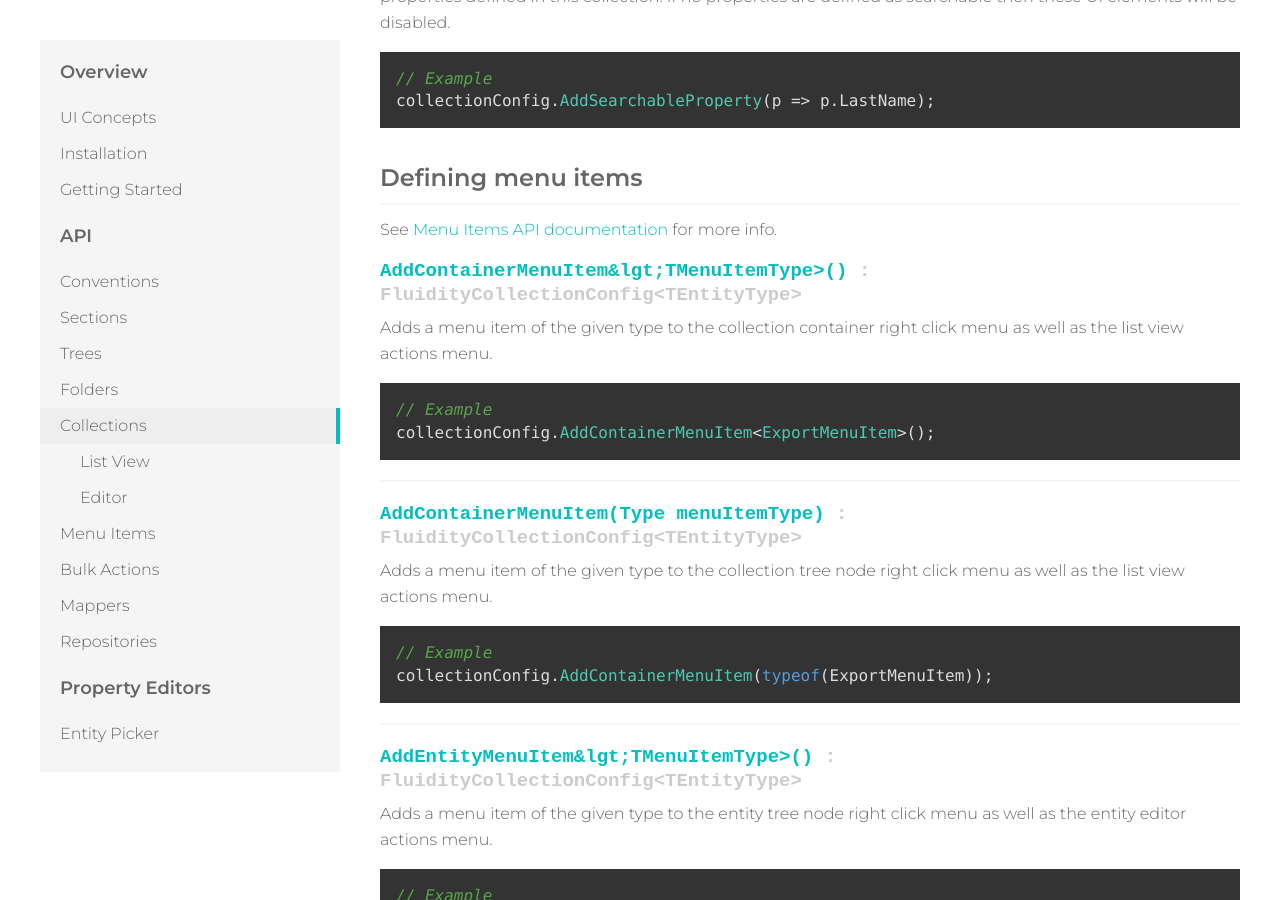
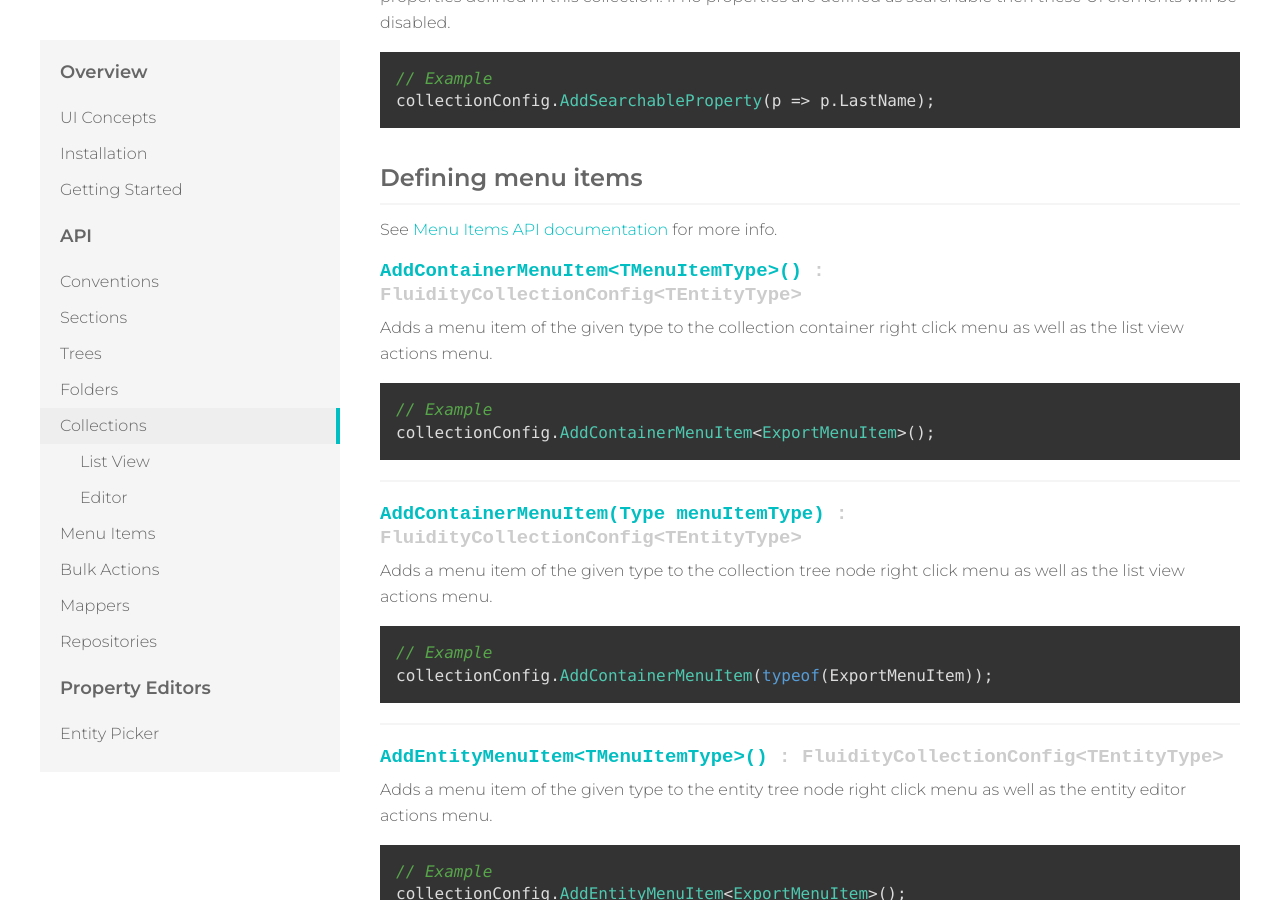
Before and after one commit to mattbrailsford/umbraco-fluidity, a Jekyll site: the page built from docs/_pages/02-api-04-collections.md, in a window 1280 px wide and 900 px high, scrolled down 5141 px. Built offline with Jekyll 4.4.1, drawn with Linux system fonts in a browser that asks for light colours; some of the changed lines change nothing that is shown.

Commit message:
Code error

```diff
--- a/docs/_pages/02-api-04-collections.md
+++ b/docs/_pages/02-api-04-collections.md
@@ -215,7 +215,7 @@ collectionConfig.AddSearchableProperty(p => p.LastName);
 {: .mt}
 See [Menu Items API documentation]({{ site.baseurl }}/api/menu-items/) for more info.
 
-#### AddContainerMenuItem&lgt;TMenuItemType&gt;() *: FluidityCollectionConfig&lt;TEntityType&gt;*
+#### AddContainerMenuItem&lt;TMenuItemType&gt;() *: FluidityCollectionConfig&lt;TEntityType&gt;*
 {: .signature}
 
 Adds a menu item of the given type to the collection container right click menu as well as the list view actions menu.
@@ -239,7 +239,7 @@ collectionConfig.AddContainerMenuItem(typeof(ExportMenuItem));
 
 ---
 
-#### AddEntityMenuItem&lgt;TMenuItemType&gt;() *: FluidityCollectionConfig&lt;TEntityType&gt;*
+#### AddEntityMenuItem&lt;TMenuItemType&gt;() *: FluidityCollectionConfig&lt;TEntityType&gt;*
 {: .signature}
 
 Adds a menu item of the given type to the entity tree node right click menu as well as the entity editor actions menu.
```
